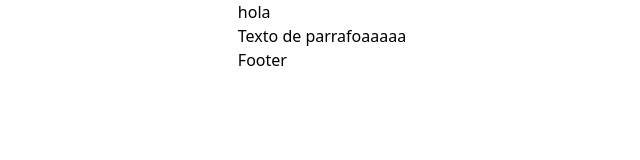
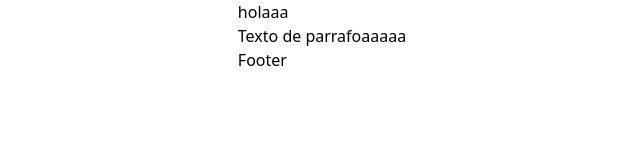
Before and after one commit to simonpc147/lista-tareas, a React (Vite) app: page / in a window 1280 px wide. Shown: the top 160 px of the page, without its empty margins (318-958 px from the left). Built offline with nearby package versions, Linux system fonts and the light colour scheme.

Commit message:
second commit

```diff
--- a/src/components/Title.tsx
+++ b/src/components/Title.tsx
@@ -5,7 +5,7 @@ import Footer from "./Footer";
 function Title() {
   return (
     <div className="flex justify-around">
-      <Title2 body={"hola"} children={<Body />} children2={<Footer />} />
+      <Title2 body={"holaaa"} children={<Body />} children2={<Footer />} />
     </div>
   );
 }
```
